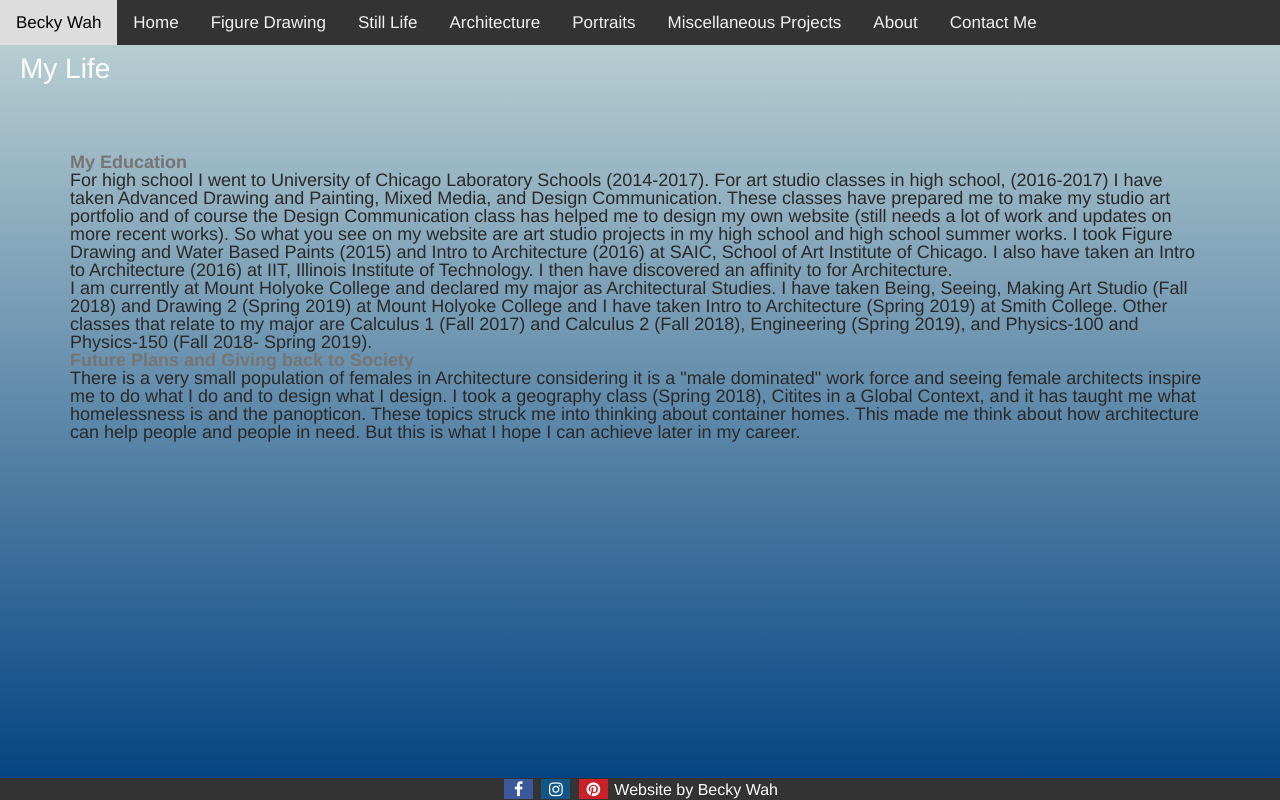
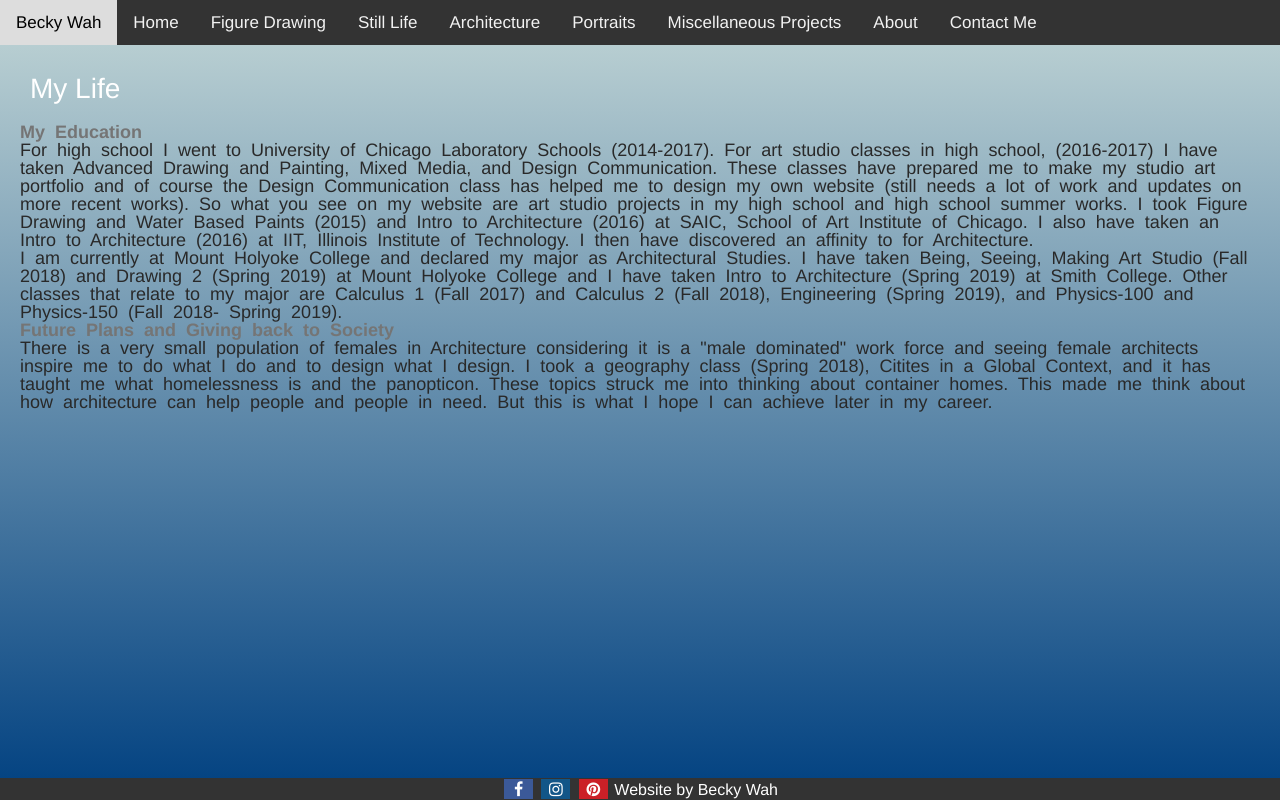
Before and after one commit to beckyjwah/beckyjwah.github.io, a plain HTML site: page about.html in a window 1280 px wide. Drawn offline with Linux system fonts and the light colour scheme.

Commit message:
Update portraits.css

```diff
--- a/assets/styles_wah/portraits.css
+++ b/assets/styles_wah/portraits.css
@@ -167,7 +167,7 @@ footer {
     text-align: center;
     display:inline-block;
     width:100%;
-    word-spacing:7 px;
+    word-spacing:7px;
 }
 
 h1{
@@ -175,16 +175,16 @@ h1{
     font-weight: bold;
     font-size: 28px;
     color:#ffffff;
-    padding-left: 20px;
-    padding-top: 10px;
+    padding-left: 30px;
+    padding-top: 30px;
     display:inline-block;
 }
 #paragraph{
     padding:50px !important;
     color:#292929 !important;
-    margin:50px !important;
+    margin:10px !important;
     text-align: left;
-    word-spacing:5 px;
+    word-spacing:5px;
     font-family: "Times New Roman", Times, serif;
 }
 
@@ -192,13 +192,13 @@ h1{
 	color:#292929;
 	text-align:left;
 	font-size:18px;
-	padding:70px;
-	word-spacing:5 px;
+	padding:20px;
+	word-spacing:5px;
 }
 #mylife h2{
 	color:#757575;
 	font-weight:bold;
-	font-size:18;
+	font-size:18px;
 }
 span {
 	position: relative;
```
